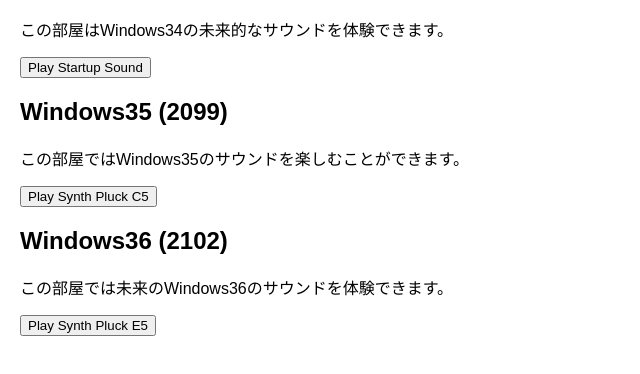
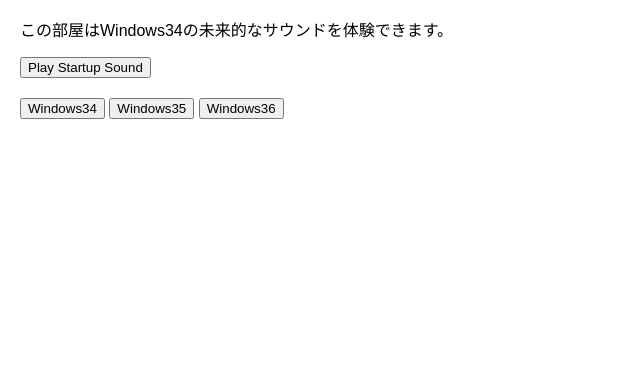
Before and after one commit to Sakalt/winvil, a plain HTML site: page index.html in a window 1280 px wide. Shown: the part 120-494 px from the top of the page, without its empty margins (0-640 px from the left). Drawn offline with Linux system fonts and the light colour scheme.

Commit message:
Update index.html

```diff
--- a/index.html
+++ b/index.html
@@ -10,26 +10,39 @@
             margin: 20px;
         }
         .room {
+            display: none;
             margin-bottom: 20px;
+        }
+        .active {
+            display: block;
+        }
+        .navigation {
+            margin-top: 20px;
         }
     </style>
 </head>
 <body>
     <h1>Windows未来村</h1>
-    <div class="room" id="room34">
+    <div id="room34" class="room active">
         <h2>Windows34 (2097)</h2>
         <p>この部屋はWindows34の未来的なサウンドを体験できます。</p>
         <button onclick="playSynthPluckSequence()">Play Startup Sound</button>
     </div>
-    <div class="room" id="room35">
+    <div id="room35" class="room">
         <h2>Windows35 (2099)</h2>
         <p>この部屋ではWindows35のサウンドを楽しむことができます。</p>
         <button onclick="playSynthPluck(523, 0.2)">Play Synth Pluck C5</button>
     </div>
-    <div class="room" id="room36">
+    <div id="room36" class="room">
         <h2>Windows36 (2102)</h2>
         <p>この部屋では未来のWindows36のサウンドを体験できます。</p>
         <button onclick="playSynthPluck(659, 0.2)">Play Synth Pluck E5</button>
+    </div>
+
+    <div class="navigation">
+        <button onclick="showRoom('room34')">Windows34</button>
+        <button onclick="showRoom('room35')">Windows35</button>
+        <button onclick="showRoom('room36')">Windows36</button>
     </div>
 
     <script>
@@ -63,6 +76,12 @@
                 delay += duration * 1000; // 次の音までの遅延
             });
         }
+
+        function showRoom(roomId) {
+            const rooms = document.querySelectorAll('.room');
+            rooms.forEach(room => room.classList.remove('active'));
+            document.getElementById(roomId).classList.add('active');
+        }
     </script>
 </body>
 </html>
```
